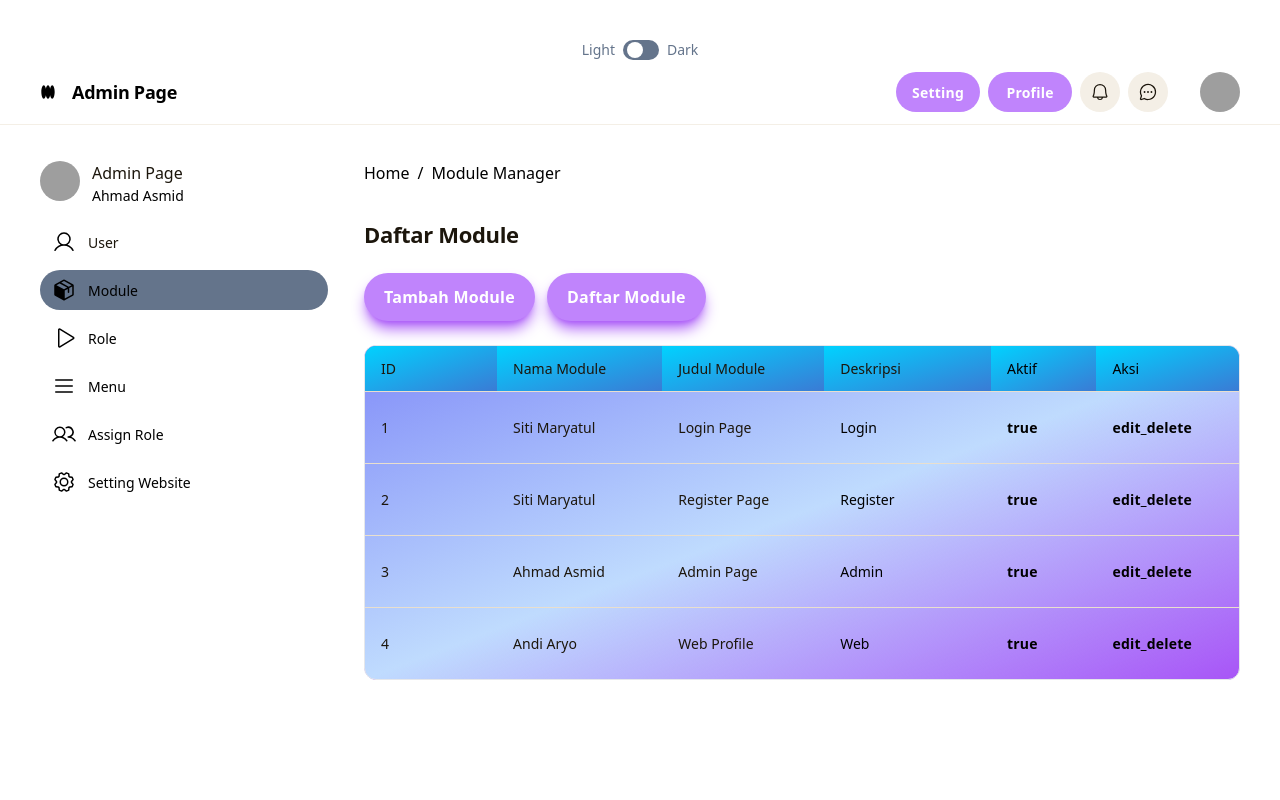
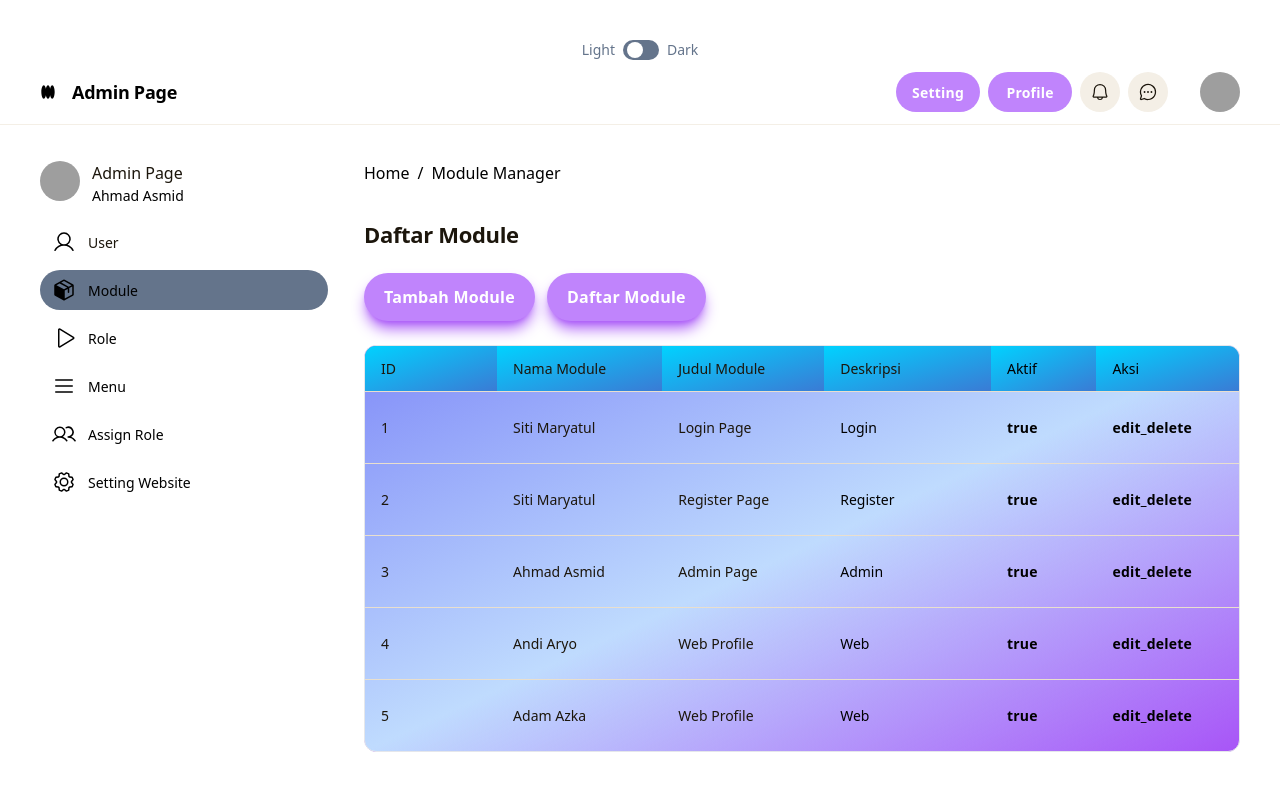
Before and after one commit to andiaryo30/Grup6-tugas2, a website: page adminPage.html in a window 1280 px wide. Shown: the top 800 px of the page. Drawn offline with nearby package versions, Linux system fonts and the light colour scheme; grey boxes are pictures that could not be loaded.

Commit message:
menambahkan anggota

```diff
--- a/adminPage.html
+++ b/adminPage.html
@@ -282,6 +282,22 @@
                         edit_delete
                       </td>
                     </tr>
+                    <tr class="border-t border-t-[#E9DFCE]">
+                      <td class="table-cbc3334b-6686-4378-885d-01b64934f746-column-120 h-[72px] px-4 py-2 w-[400px] text-[#1C160C] text-sm font-normal leading-normal">5</td>
+                      <td class="table-cbc3334b-6686-4378-885d-01b64934f746-column-240 h-[72px] px-4 py-2 w-[400px] text-[#1C160C] text-sm font-normal leading-normal">Adam Azka</td>
+                      <td class="table-cbc3334b-6686-4378-885d-01b64934f746-column-360 h-[72px] px-4 py-2 w-[400px] text-[#1C160C] text-sm font-normal leading-normal">
+                        Web Profile
+                      </td>
+                      <td class="table-cbc3334b-6686-4378-885d-01b64934f746-column-480 h-[72px] px-4 py-2 w-[400px] text-black text-sm font-normal leading-normal">
+                        Web
+                      </td>
+                      <td class="table-cbc3334b-6686-4378-885d-01b64934f746-column-600 h-[72px] px-4 py-2 w-60 text-black text-sm font-bold leading-normal tracking-[0.015em]">
+                        true
+                      </td>
+                      <td class="table-cbc3334b-6686-4378-885d-01b64934f746-column-720 h-[72px] px-4 py-2 w-60 text-black text-sm font-bold leading-normal tracking-[0.015em]">
+                        edit_delete
+                      </td>
+                    </tr>
                   </tbody>
                 </table>
               </div>
@@ -311,6 +327,7 @@
     </div>
     <button class="my-20 bg-purple-500 px-5 py-2 rounded-full text-white font-semibold font-inter block mx-auto hover:bg-purple-700 active:bg-purple-800 focus:ring focus:ring-indigo-300 dark:bg-slate-300 dark:text-purple-500 dark:hover:text-purple-400 dark:hover:bg-slate-100">Simpan</button>
 
+
     <div class="mt-32"></div>
 
     <script>
```
